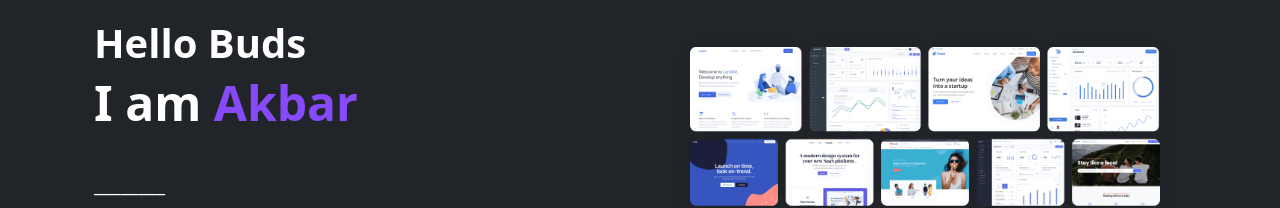
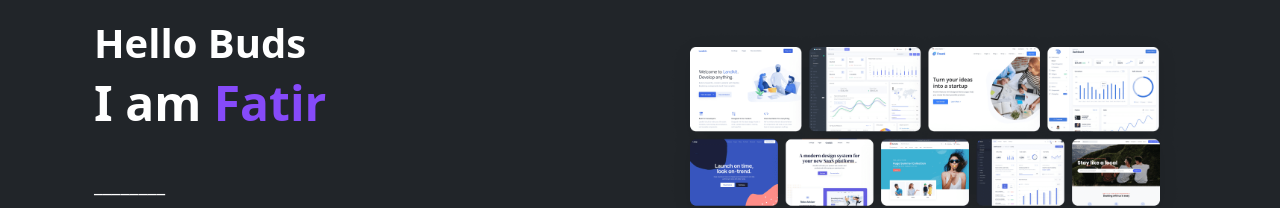
Before and after one commit to SehanAF/Website-Kelas-TI23A, a plain HTML site: page portofolio/assets/index.html in a window 1280 px wide. Shown: the part 170-378 px from the top of the page. Drawn offline with nearby package versions, Linux system fonts and the light colour scheme.

Commit message:
mencoba ke 4 kali

```diff
--- a/portofolio/assets/index.html
+++ b/portofolio/assets/index.html
@@ -55,7 +55,7 @@
                   <!-- Profil Detail -->
                   <div class="col-lg-6">
                     <h1 class=" fw-bold lh-1 mb-3" style="color: white;">Hello Buds</h1>
-                    <h1 class="display-5 fw-bold lh-1 mb-5" style="color: white;">I am <span class="name">Akbar</span></h1>
+                    <h1 class="display-5 fw-bold lh-1 mb-5" style="color: white;">I am <span class="name">Fatir</span></h1>
                     <p class="lead lh-1 mb-3" style="color: white;">________</p>
                     <p class="lead" style="color: white;">Quickly design and customize responsive mobile-first sites with Bootstrap, the world’s most popular front-end open source toolkit, featuring Sass variables and mixins, responsive grid system, extensive prebuilt components, and powerful JavaScript plugins.</p>
                     <div class="d-grid gap-2 d-md-flex justify-content-md-start">
```
